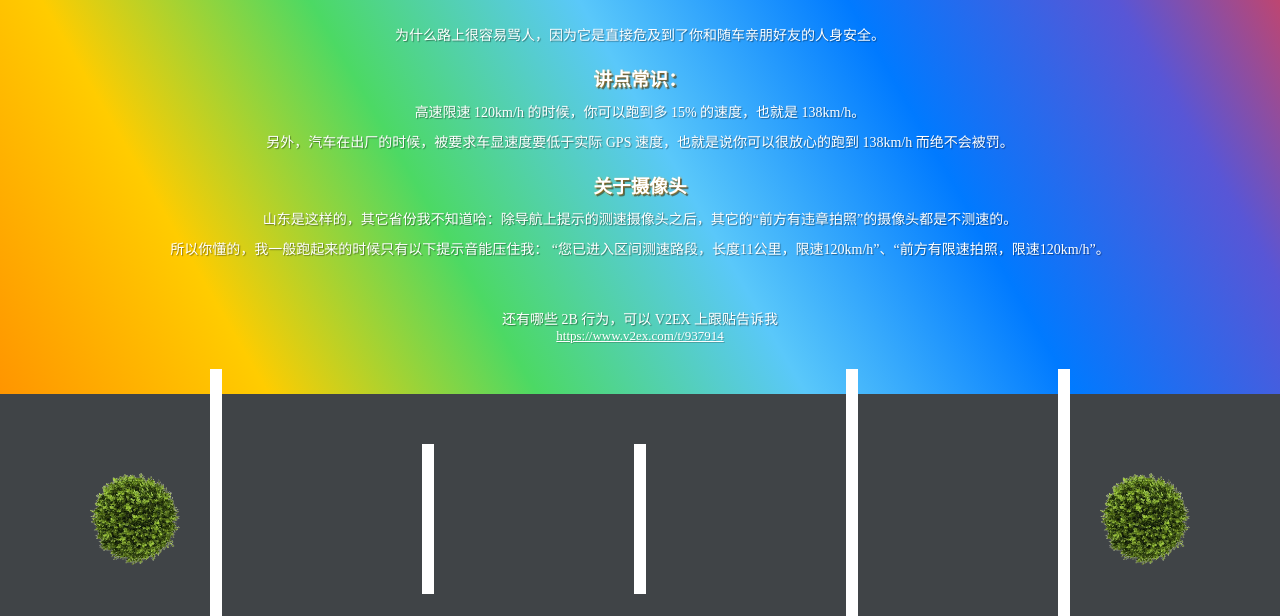
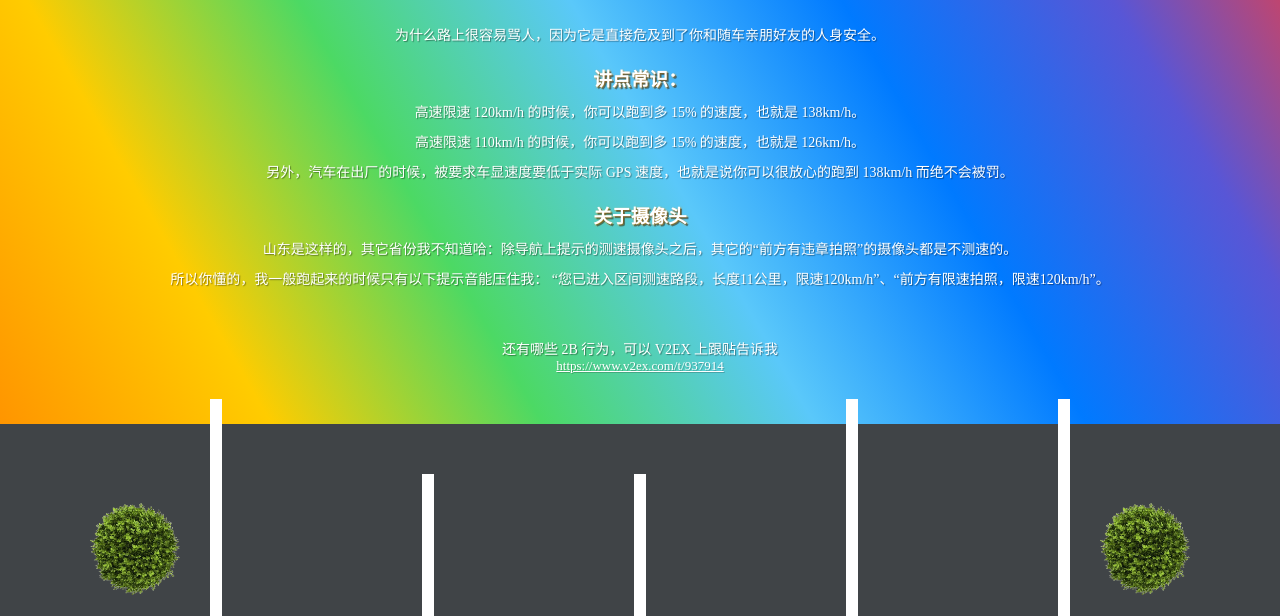
Before and after one commit to KyleBing/highway-present-status-of-china, a plain HTML site: page index.html in a window 1280 px wide. Shown: the part 182-798 px from the top of the page. Drawn offline with Linux system fonts and the light colour scheme.

Commit message:
速度说明

```diff
--- a/index.html
+++ b/index.html
@@ -15,6 +15,7 @@
         <p>为什么路上很容易骂人，因为它是直接危及到了你和随车亲朋好友的人身安全。</p>
         <h3>讲点常识：</h3>
         <p>高速限速 120km/h 的时候，你可以跑到多 15% 的速度，也就是 138km/h。</p>
+        <p>高速限速 110km/h 的时候，你可以跑到多 15% 的速度，也就是 126km/h。</p>
         <p>另外，汽车在出厂的时候，被要求车显速度要低于实际 GPS 速度，也就是说你可以很放心的跑到 138km/h 而绝不会被罚。</p>
         <h3>关于摄像头</h3>
         <p>山东是这样的，其它省份我不知道哈：除导航上提示的测速摄像头之后，其它的“前方有违章拍照”的摄像头都是不测速的。</p>
```
